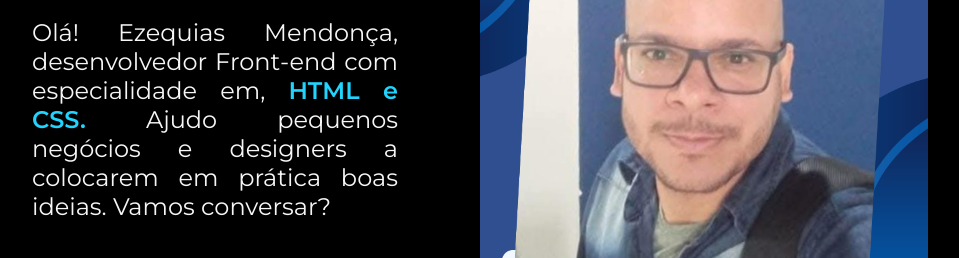
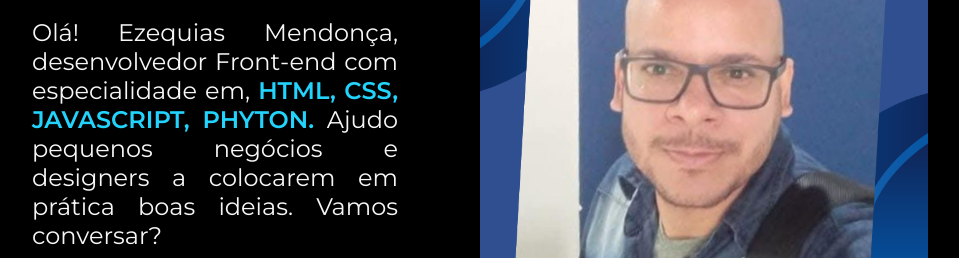
Before and after one commit to Zeksilva/portifolio, a plain HTML site: page index.html in a window 1280 px wide. Shown: the part 411-669 px from the top of the page, without its empty margins (160-1119 px from the left). Drawn offline with nearby package versions, Linux system fonts and the light colour scheme.

Commit message:
Update index.html

```diff
--- a/index.html
+++ b/index.html
@@ -22,8 +22,8 @@
                     class="titulo-destaque"> com um Front-end de qualidade!
                 </strong></h1>
             <p class="apresentacao__conteudo__texto"> Olá! Ezequias Mendonça, desenvolvedor
-                Front-end com especialidade em, <strong class="titulo-destaque"> HTML e
-                CSS.</strong> Ajudo pequenos negócios e designers a
+                Front-end com especialidade em, <strong class="titulo-destaque"> HTML, CSS, JAVASCRIPT,
+                PHYTON.</strong> Ajudo pequenos negócios e designers a
                 colocarem em prática boas ideias. Vamos
                 conversar?</p>
             <div class="apresentacao__links">
```
